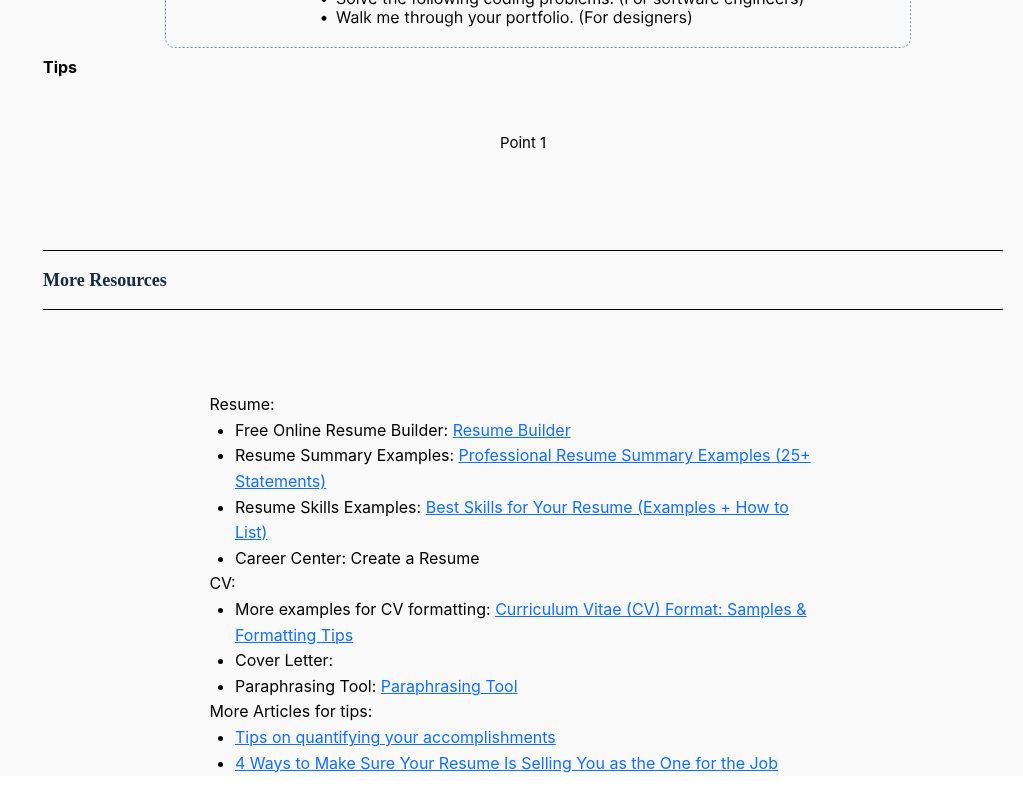
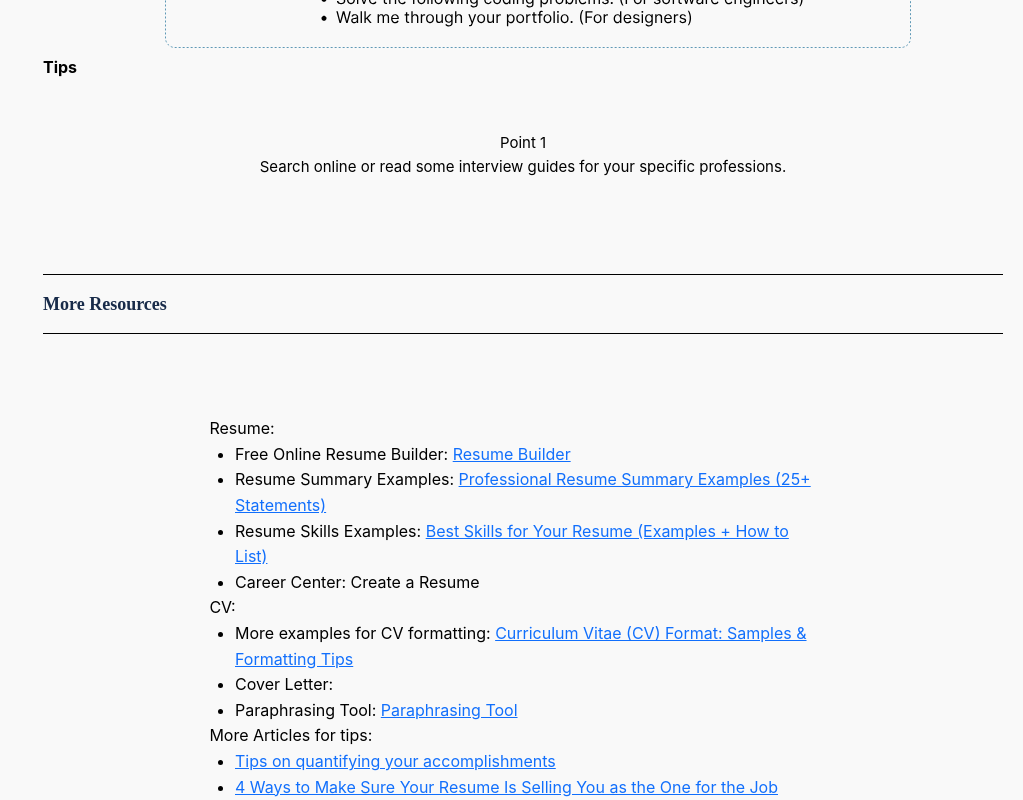
Before and after one commit to jiang718/GoalTritons, a Vue app in the folder vue/: page /interview in a window 1280 px wide. Shown: the part 4316-5116 px from the top of the page, without its empty margins (257-1280 px from the left). Before the commit the page ends 5092 px from the top, so only its background shows below. Built offline with nearby package versions, Linux system fonts and the light colour scheme.

Commit message:
update top half interview page.

```diff
--- a/vue/src/views/Interview.vue
+++ b/vue/src/views/Interview.vue
@@ -101,7 +101,8 @@
         <div>
           <h3>Tips</h3>
           <p>Point 1</p>
-          <span></span>
+
+          <span>Search online or read some interview guides for your specific professions.</span>
         </div>
       </div>
     </div>
```
